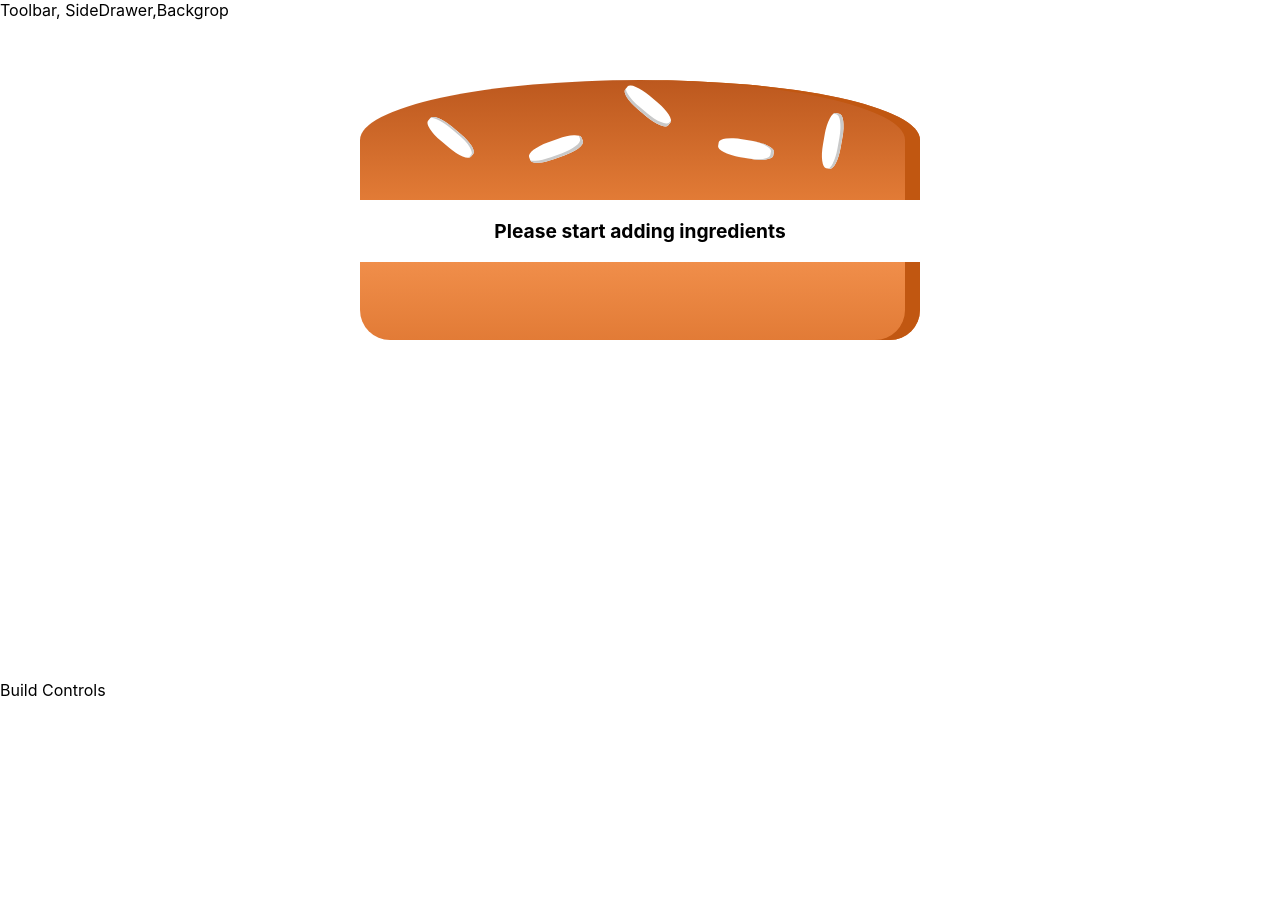
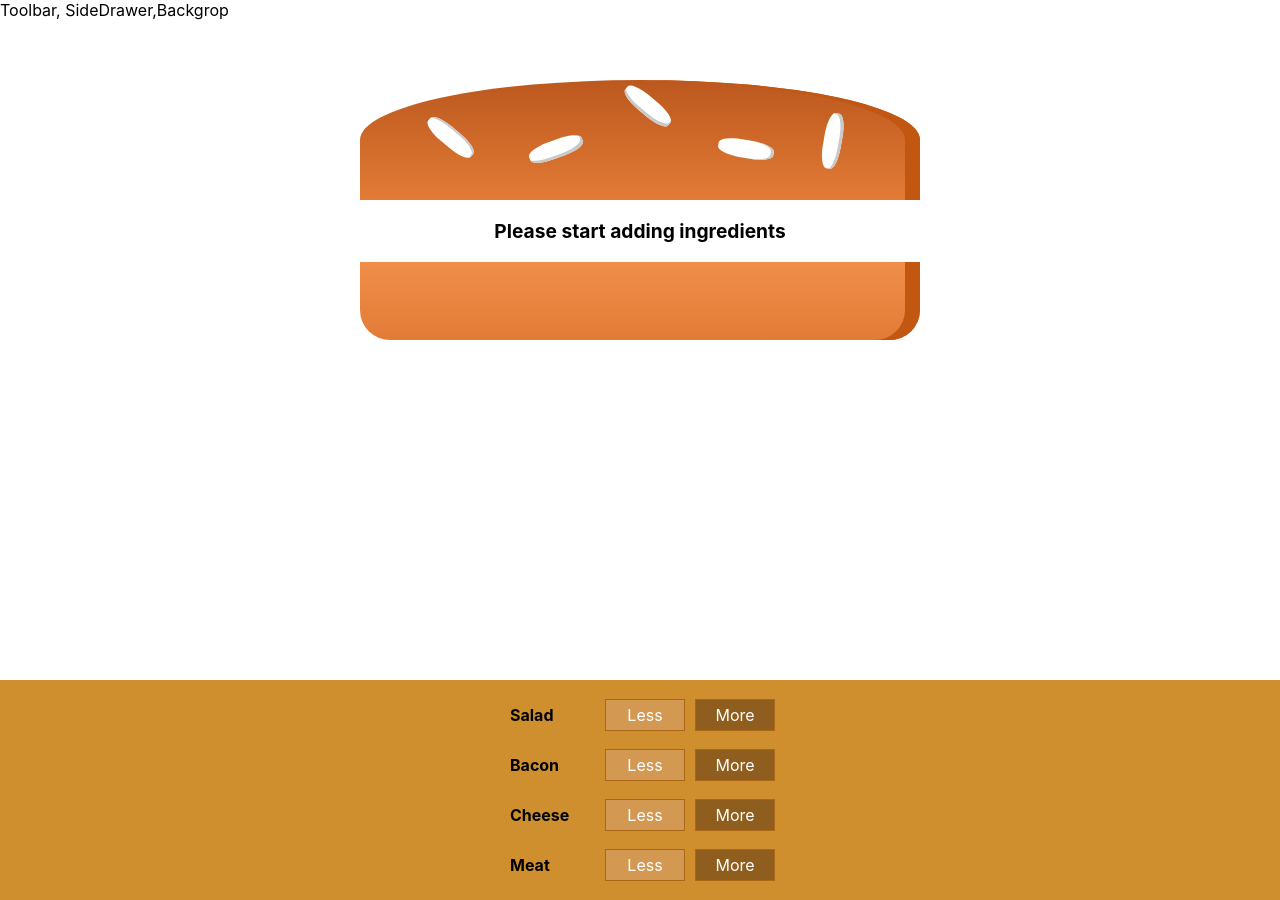
Before and after one commit to humbertocarvalho/courses-react-burger-builder, a React (Create React App) app: page / in a window 1280 px wide. Before the commit the page ends 800 px from the top, so only its background shows below. Built offline with nearby package versions, Linux system fonts and the light colour scheme; the HTML template or start-up script is replaced by a standard one.

Commit message:
Add BuildControls.

```diff
--- a/src/components/Burger/BuildControls/BuildControls.js
+++ b/src/components/Burger/BuildControls/BuildControls.js
@@ -1,5 +1,20 @@
 import React from 'react';
+import styles from './BuildControls.module.css';
+import BuildControl from './BuildControl/BuildControl';
+
+const constrols = [
+  { label: 'Salad', type: 'salad' },
+  { label: 'Bacon', type: 'bacon' },
+  { label: 'Cheese', type: 'cheese' },
+  { label: 'Meat', type: 'meat' }
+];
 
 export default function BuildControls() {
-  return <div />;
+  return (
+    <div className={styles.BuildControls}>
+      {constrols.map(ctrl => {
+        return <BuildControl key={ctrl.label} label={ctrl.label} />;
+      })}
+    </div>
+  );
 }
--- a/src/components/Burger/Burger.module.css
+++ b/src/components/Burger/Burger.module.css
@@ -17,7 +17,7 @@
 @media (min-width: 500px) and (min-height: 401px) {
   .Burger {
     width: 450px;
-    height: 400px;
+    height: 373px;
   }
 }
 
--- a/src/components/Burger/BurgerIngredient/BurgerIngredient.js
+++ b/src/components/Burger/BurgerIngredient/BurgerIngredient.js
@@ -1,5 +1,4 @@
 import React from 'react';
-import PropTypes from 'process';
 
 import styles from './BurgerIngredient.module.css';
 
--- a/src/containers/BurgerBuilder/BurgerBuilder.js
+++ b/src/containers/BurgerBuilder/BurgerBuilder.js
@@ -1,6 +1,7 @@
 import React, { Component } from 'react';
 import Aux from '../../hoc/Aux';
 import Burger from '../../components/Burger/Burger';
+import BuildControls from '../../components/Burger/BuildControls/BuildControls';
 // import { Container } from './styles';
 
 export default class BurgerBuilder extends Component {
@@ -17,7 +18,7 @@ export default class BurgerBuilder extends Component {
     return (
       <Aux>
         <Burger ingredients={this.state.ingredients} />
-        <div>Build Controls</div>
+        <BuildControls />
       </Aux>
     );
   }
```
Also changed, not shown: src/components/Burger/BuildControls/BuildControls.module.css (renamed from src/components/Burger/BuildControls/BuildControls.Module.css).
